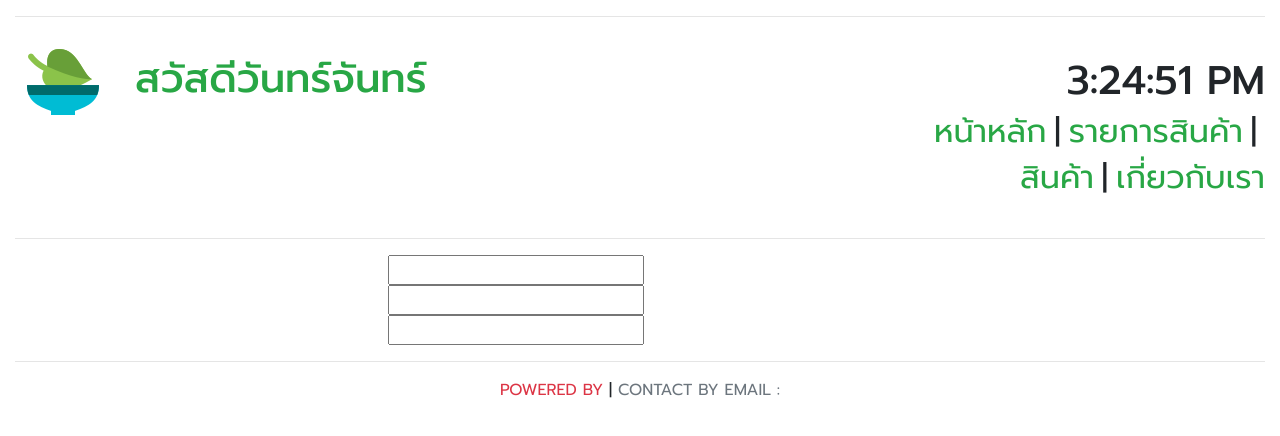
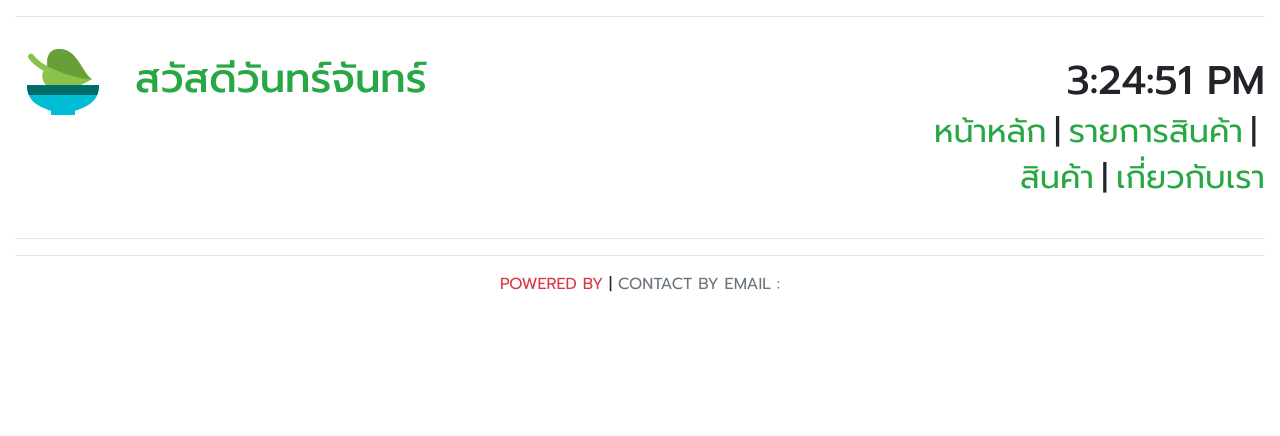
Before and after one commit to YOT-ANAN/learn-react, a React (Create React App) app: page /products/add in a window 1280 px wide. Shown: the top 436 px of the page. Built offline with nearby package versions, Linux system fonts and the light colour scheme.

Commit message:
Revert "render Form Edit"
This reverts commit 36fb24b499fc5981c06f7e6e836b63356c9853fd.

```diff
--- a/src/components/product/ProductForm.js
+++ b/src/components/product/ProductForm.js
@@ -1,31 +1,18 @@
 import React, { Component } from "react";
-import { reduxForm, Field } from "redux-form"
+import {reduxForm} from "redux-form"
 class ProductForm extends Component {
-    renderField() {
-        const formFields = [
-            { name: "ProductName", type: "text" },
-            { name: "unitPrice", type: "number" },
-            { name: "thumbnail", type: "text" }
 
-        ];
-        return formFields.map(({ name, type }) => {
-            return (
-                <Field name={name} type={type} component="input" />
-            );
-        })
-    }
-
-    render() {
-        return (
+    render(){
+        return(
             <div>
                 <form>
-                    {this.renderField()}
+
                 </form>
             </div>
         );
     }
 }
 
-ProductForm = reduxForm({ form: "productForm" })(ProductForm)
+ProductForm = reduxForm ({form:"productForm"})(ProductForm)
 
 export default ProductForm;
```
